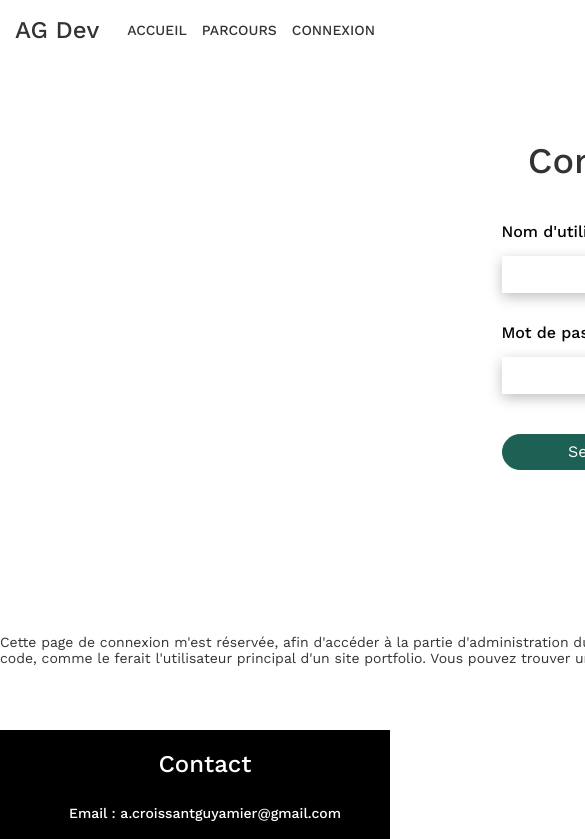
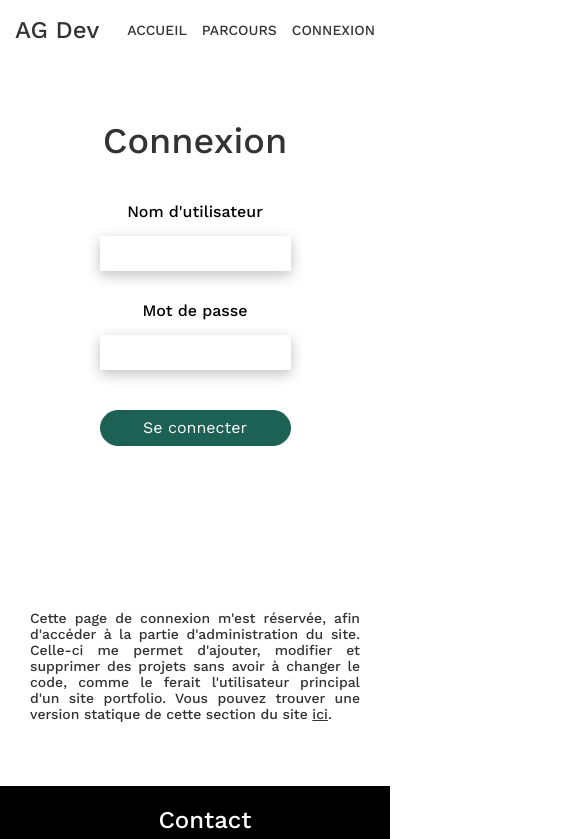
Before and after one commit to Etril/Portfolio, a React (Vite) app in the folder frontend/: page /login in a window 390 px wide. Shown: the top 839 px of the page, 585 px wide, since content can reach past the window. Built offline with nearby package versions, Linux system fonts and the light colour scheme; no server answers.

Commit message:
Fix du footer en responsive

```diff
--- a/frontend/src/index.scss
+++ b/frontend/src/index.scss
@@ -6,6 +6,11 @@ body {
     margin: 0;
     min-width: 320px;
     background-color: white;
+    height: 100%;
+}
+
+main {
+    min-height: calc(100vh - 209px);
 }
 
 h1, h2, h3, h4, h5, p, a {
--- a/frontend/src/pages/Login/Login.scss
+++ b/frontend/src/pages/Login/Login.scss
@@ -50,7 +50,7 @@
     }
 }
 
-@media (min-width: 768px) and (max-width: 1239.98px) {
+@media (max-width: 1239.98px) {
     .login {
       width: 100%;
       margin: 30px auto;
```
Also changed, not shown: 4 other files (tests, documents, lock files or other folders).
